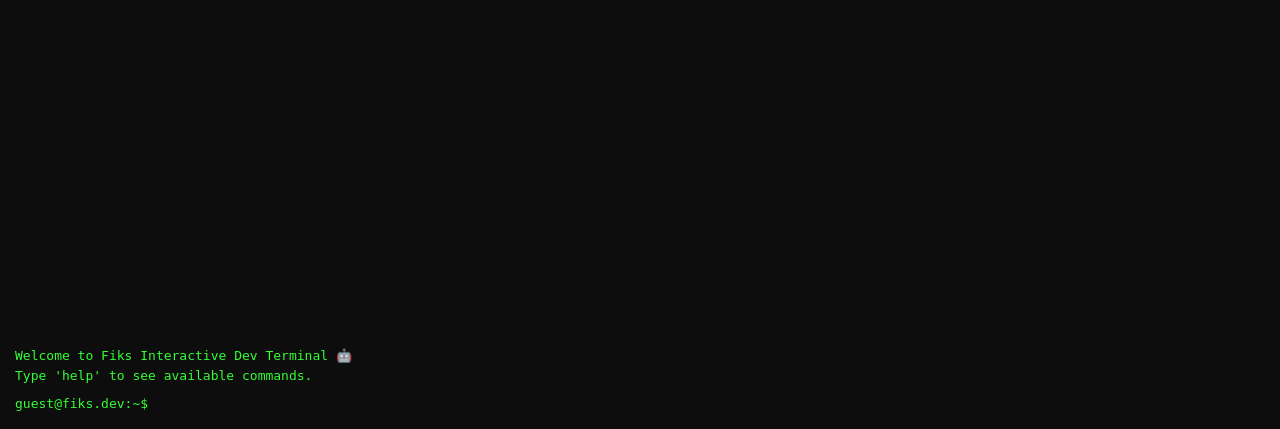
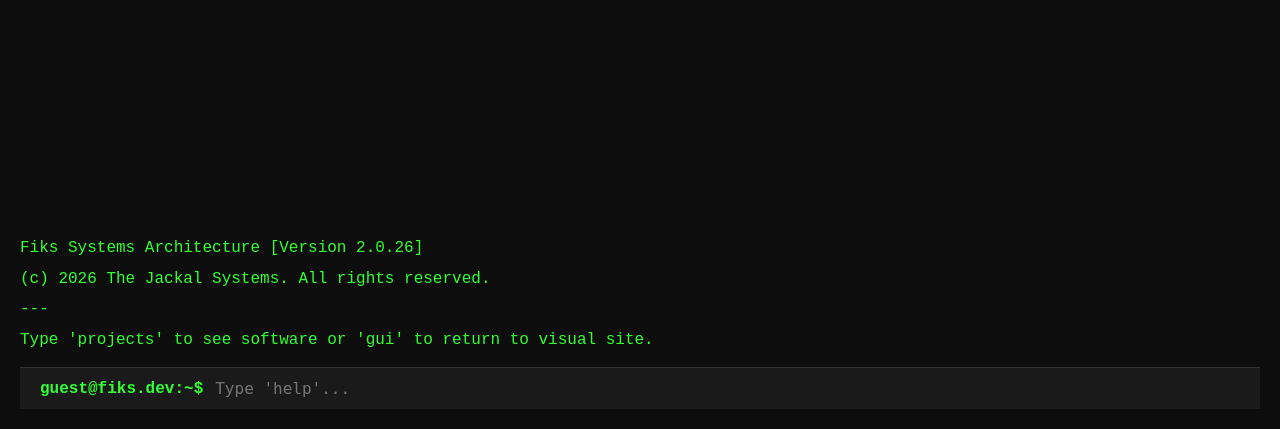
Before and after one commit to Gapare/profile, a Django app: page /terminal/ in a window 1280 px wide. Shown: the part 371-800 px from the top of the page. Run offline with Django 5.2, Linux system fonts and the light colour scheme.

Commit message:
Deploy: FiksOS v2.0 Terminal & Decoupled APK Distribution

```diff
--- a/templates/terminal/terminal.html
+++ b/templates/terminal/terminal.html
@@ -2,14 +2,14 @@
 <html lang="en">
 <head>
   <meta charset="UTF-8">
-  <title>Fiks Terminal</title>
+  <title>Fiks Terminal | Systems Architect</title>
   <style>
     body {
       margin: 0;
       height: 100vh;
       background: #0d0d0d;
       color: #33ff33;
-      font-family: monospace;
+      font-family: 'Courier New', monospace;
       display: flex;
       flex-direction: column;
       overflow: hidden;
@@ -19,16 +19,22 @@
       display: flex;
       flex-direction: column;
       justify-content: flex-end;
-      padding: 15px;
+      padding: 20px;
       overflow-y: auto;
       white-space: pre-wrap;
+      scrollbar-width: thin;
+      scrollbar-color: #33ff33 #0d0d0d;
     }
     #input-line {
       display: flex;
       align-items: center;
+      padding: 10px 20px;
+      background: #1a1a1a;
+      border-top: 1px solid #333;
     }
     #prompt {
-      margin-right: 5px;
+      margin-right: 10px;
+      font-weight: bold;
     }
     #command-input {
       background: transparent;
@@ -39,29 +45,26 @@
       font-size: 16px;
       outline: none;
     }
-    .output {
-      margin-bottom: 5px;
-    }
-    .command {
-      color: #00ffff;
-    }
-    .error {
-      color: #ff3333;
-    }
+    .output { margin-bottom: 8px; line-height: 1.4; }
+    .command { color: #00ffff; font-weight: bold; }
+    .error { color: #ff3333; }
+    .success { color: #33ff33; }
+    .highlight { color: #fbbf24; } /* Amber for links/tech */
+
     .loading {
       display: inline-block;
       margin-right: 5px;
-      width: 10px;
-      height: 10px;
+      width: 8px;
+      height: 8px;
       border-radius: 50%;
       background: #33ff33;
       animation: blink 1s infinite;
     }
-    .loading:nth-child(2) { animation-delay: 0.3s; }
-    .loading:nth-child(3) { animation-delay: 0.5s; }
+    .loading:nth-child(2) { animation-delay: 0.2s; }
+    .loading:nth-child(3) { animation-delay: 0.4s; }
     @keyframes blink {
-      0%, 50%, 100% { opacity: 0.2; }
-      25%, 75% { opacity: 1; }
+      0%, 100% { opacity: 0.2; }
+      50% { opacity: 1; }
     }
   </style>
 </head>
@@ -71,7 +74,7 @@
     <div id="output" class="output"></div>
     <div id="input-line">
       <span id="prompt">guest@fiks.dev:~$</span>
-      <input id="command-input" type="text" autofocus autocomplete="off">
+      <input id="command-input" type="text" autofocus autocomplete="off" placeholder="Type 'help'...">
     </div>
   </div>
 
@@ -81,91 +84,89 @@
     const commandInput = document.getElementById("command-input");
     const prompt = document.getElementById("prompt");
 
-    let currentDir = "~"; // current directory
+    let currentDir = "~";
     let fileSystem = {
-      "~": ["funny_directory", "README.md"],
-      "funny_directory": ["backend_skills.txt", "frontend_magic.js", "projects"],
-      "projects": ["secret_ai_experiment", "pizza_ordering_bot"]
+      "~": ["projects", "README.md", "system_logs"],
+      "projects": ["jackal_pos", "transit_audit", "rural_inventory"],
+      "system_logs": ["kernel.log", "auth.log"]
     };
 
-    // Commands object
     const commands = {
-      help: () => "Available commands: help, about, skills, projects, blog, contact, ls, cd, clear",
+      help: () => "Available commands: help, about, skills, projects, blog, contact, ls, cd, clear, gui, exit",
       about: async () => await fetchCommand("about"),
       skills: async () => await fetchCommand("skills"),
       projects: async () => await fetchCommand("projects"),
       blog: async () => await fetchCommand("blog"),
       contact: async () => await fetchCommand("contact"),
       clear: () => "__clear__",
+      // RETURN TO MAIN SITE
+      gui: () => {
+          appendOutput("Switching to Graphical User Interface...", "success");
+          setTimeout(() => window.location.href = "/", 1000);
+          return "Redirecting...";
+      },
+      exit: () => {
+          appendOutput("Closing session...", "error");
+          setTimeout(() => window.location.href = "/", 1000);
+          return "Goodbye.";
+      },
       ls: () => {
         let items = fileSystem[currentDir] || [];
-        return items.map(i => fileSystem[i] ? `📂 ${i}` : `📄 ${i}`).join("\n");
+        return items.map(i => fileSystem[i] ? `📂 ${i}` : `📄 ${i}`).join("  ");
       },
       cd: (arg) => {
-        if(!arg) return "Specify directory: cd <dir>";
+        if(!arg || arg === "~") { currentDir = "~"; updatePrompt(); return ""; }
         if(arg === "..") {
-          if(currentDir === "~") return "Already at root directory";
-          if(currentDir === "projects") currentDir = "funny_directory";
-          else if(currentDir === "funny_directory") currentDir = "~";
+          if(currentDir !== "~") currentDir = "~";
           updatePrompt();
           return "";
         }
-        if(fileSystem[currentDir].includes(arg) && fileSystem[arg]) {
+        if(fileSystem[currentDir] && fileSystem[currentDir].includes(arg) && fileSystem[arg]) {
           currentDir = arg;
           updatePrompt();
           return "";
-        } else {
+        }
         return `Directory not found: ${arg}`;
-        }
       }
     };
 
     async function fetchCommand(cmd) {
       try {
-    const res = await fetch(`/terminal/api/?command=${cmd}`);
-    if (!res.ok) return `Error fetching ${cmd}: ${res.status}`;
+        const res = await fetch(`/api/terminal/?command=${cmd}`);
+        if (!res.ok) return `Error: ${res.status} - Could not reach Fiks Backend`;
         const data = await res.json();
 
-    // Format output nicely
         if(cmd === "projects") {
           if(data.projects && data.projects.length > 0){
-        return data.projects.map((p,i) => {
-          const tech = p.tech_used.split(',').join(' | ');
-          return `${i+1}. ${p.title}\n   ${p.description.substring(0, 80)}...\n   Tech: ${tech}\n   Live: ${p.live_url || 'N/A'} | GitHub: ${p.github_url || 'N/A'}`;
+            return data.projects.map((p, i) => {
+              let out = `[${i+1}] ${p.title.toUpperCase()}\n`;
+              out += `    Desc: ${p.description}\n`;
+              out += `    Tech: ${p.tech_used}\n`;
+              if(p.download_url) out += `    Download: ${p.download_url}\n`;
+              if(p.github_url)   out += `    GitHub:   ${p.github_url}`;
+              return out;
             }).join('\n\n');
-      } else return "No projects found.";
-    }
-
-    if(cmd === "blog") {
-      if(data.posts && data.posts.length > 0){
-        return data.posts.map((p,i) => {
-          const date = new Date(p.created_at).toLocaleDateString();
-          return `${i+1}. ${p.title} by ${p.author} (${date})\n   ${p.excerpt.substring(0, 100)}...`;
-        }).join('\n\n');
-      } else return "No blog posts yet.";
+          } else return "No active projects found in database.";
         }
 
         if(cmd === "skills") {
           if(data.skills && data.skills.length > 0){
-        return data.skills.map(s => `- ${s.name} (${s.proficiency}%)`).join('\n');
-      } else return "No skills found.";
+            return data.skills.map(s => {
+                const dots = ".".repeat(Math.floor(s.proficiency / 10));
+                const empty = " ".repeat(10 - dots.length);
+                return `${s.name.padEnd(15)} [${dots}${empty}] ${s.proficiency}%`;
+            }).join('\n');
+          } else return "No skills indexed.";
         }
 
-    if(cmd === "about") {
-      return data.about || "No info available.";
-    }
+        if(cmd === "about") return data.about || "Architect profile missing.";
+        if(cmd === "contact") return data.contact || "Comms offline.";
 
-    if(cmd === "contact") {
-      return data.contact || "No contact info available.";
-    }
-
-    return data.output || `No output for ${cmd}`;
-
+        return data.output || `No data for ${cmd}`;
       } catch (err) {
-    return `Error: ${err.message}`;
+        return `Connection Error: Check if server is live.`;
       }
     }
-
 
     function appendOutput(text, type="normal") {
       if(!text) return;
@@ -173,6 +174,7 @@
       div.classList.add("output");
       if(type === "command") div.classList.add("command");
       if(type === "error") div.classList.add("error");
+      if(type === "success") div.classList.add("success");
       div.innerText = text;
       outputDiv.appendChild(div);
       terminal.scrollTop = terminal.scrollHeight;
@@ -185,18 +187,19 @@
     function loadingAnimation(callback) {
       const loadingDiv = document.createElement("div");
       loadingDiv.classList.add("output");
-      loadingDiv.innerHTML = '<span class="loading"></span><span class="loading"></span><span class="loading"></span> Initializing FiksOS...';
+      loadingDiv.innerHTML = '<span class="loading"></span><span class="loading"></span><span class="loading"></span> Booting FiksOS v2.0...';
       outputDiv.appendChild(loadingDiv);
-      terminal.scrollTop = terminal.scrollHeight;
       setTimeout(() => {
         loadingDiv.remove();
         callback();
-      }, 2000);
+      }, 1500);
     }
 
     function startTerminal() {
-      appendOutput("Welcome to Fiks Interactive Dev Terminal 🤖");
-      appendOutput("Type 'help' to see available commands.");
+      appendOutput("Fiks Systems Architecture [Version 2.0.26]");
+      appendOutput("(c) 2026 The Jackal Systems. All rights reserved.");
+      appendOutput("---");
+      appendOutput("Type 'projects' to see software or 'gui' to return to visual site.");
       commandInput.focus();
     }
 
@@ -205,26 +208,24 @@
         let input = commandInput.value.trim();
         appendOutput(`${prompt.innerText} ${input}`, "command");
 
-        if(!input) { appendOutput(""); }
-        else {
+        if(input) {
           let [cmd, ...args] = input.split(" ");
-          if(commands[cmd]) {
-            let result = commands[cmd](args.join(" "));
+          if(commands[cmd.toLowerCase()]) {
+            let result = commands[cmd.toLowerCase()](args.join(" "));
             if(result instanceof Promise) result = await result;
             if(result === "__clear__") outputDiv.innerHTML = "";
             else appendOutput(result);
           } else {
-            appendOutput(`Command not found: ${cmd}`, "error");
+            appendOutput(`'${cmd}' is not recognized as an internal command.`, "error");
           }
         }
-
         commandInput.value = "";
       }
     });
 
-    // Start automatically with loading animation
     loadingAnimation(startTerminal);
+    // Keep focus on input
+    document.addEventListener("click", () => commandInput.focus());
   </script>
-
 </body>
 </html>
```
Lines whose indentation alone changed are shown as unchanged.
